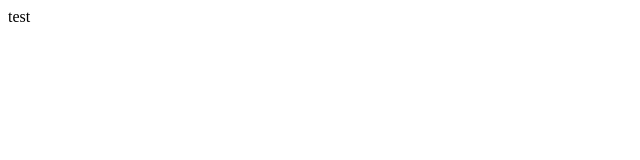
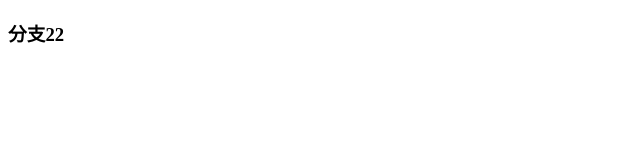
Before and after one commit to me-xiao/me-xiao.github.io, a plain HTML site: page test.html in a window 1280 px wide. Shown: the whole page, without its empty margins (0-640 px from the left). Drawn offline with Linux system fonts and the light colour scheme.

Commit message:
分支1修改test

```diff
--- a/test.html
+++ b/test.html
@@ -7,6 +7,6 @@
   <title>Document</title>
 </head>
 <body>
-  test
+  <h3>分支22</h3>
 </body>
 </html>
```
